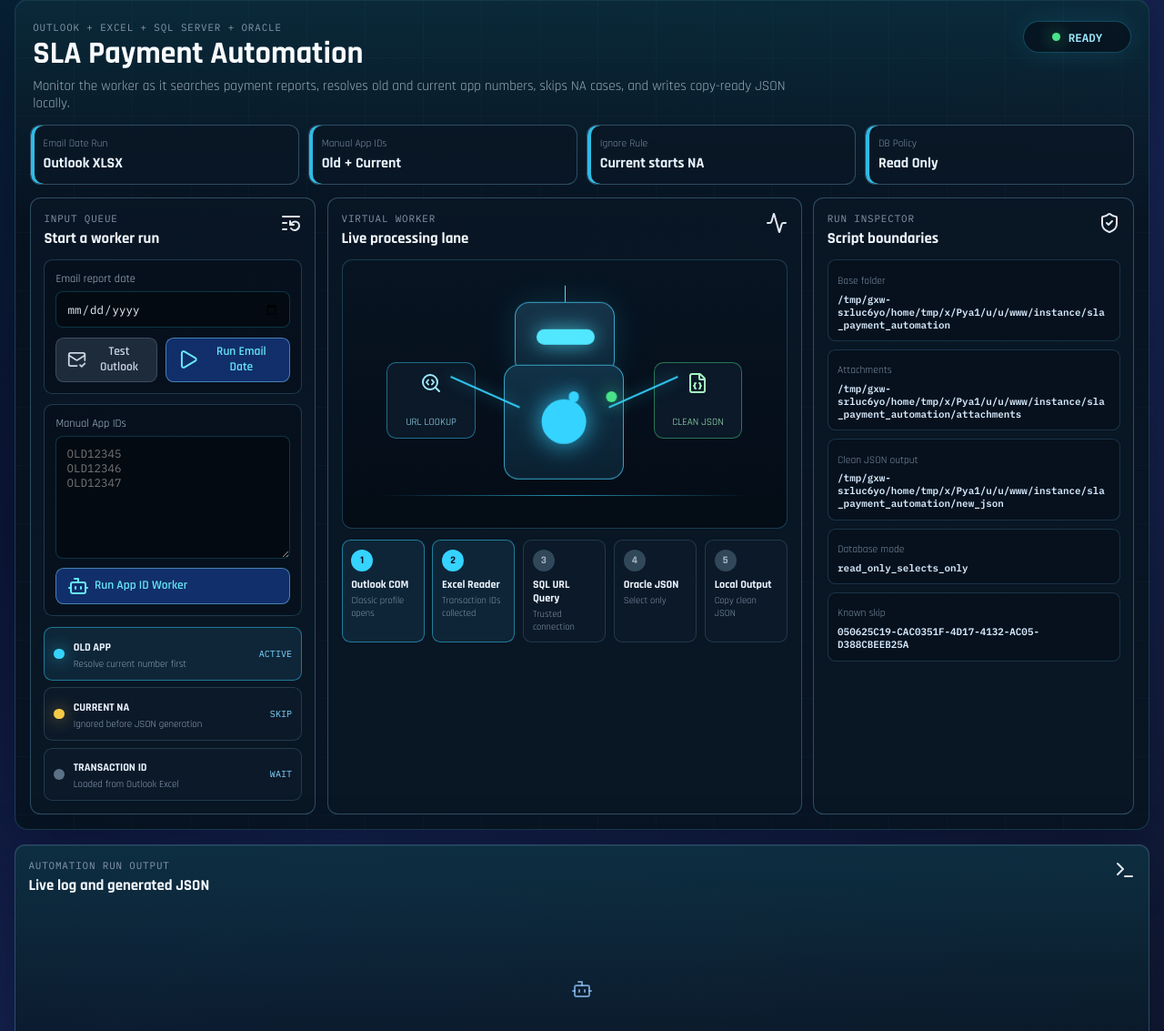
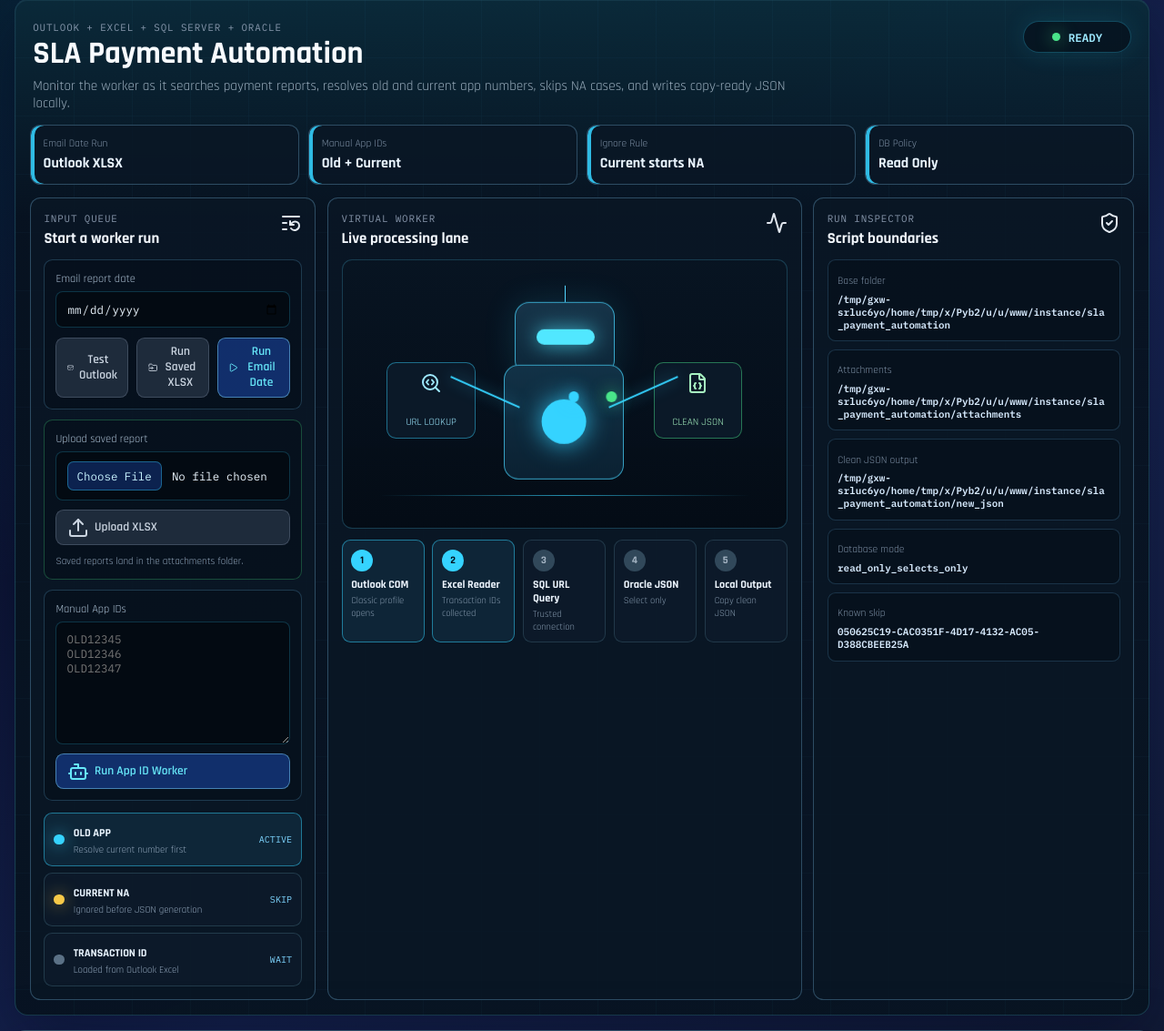
Before and after one commit to desalvatoredaniel/SLA-app, a Flask app: page /sla-payments in a window 1280 px wide. Shown: the part 98-1231 px from the top of the page at 91% size. Run offline with Flask 3, Linux system fonts and the light colour scheme; some libraries are stand-ins or nearby versions.

Commit message:
excel upload

```diff
--- a/app.py
+++ b/app.py
@@ -26,6 +26,7 @@
 from uuid import uuid4
 
 from flask import Flask, jsonify, redirect, render_template, request, url_for
+from werkzeug.utils import secure_filename
 
 from sla_payment_automation import (
     ATTACHMENTS_DIR,
@@ -71,6 +72,7 @@
 _release_tracker_start_lock = threading.Lock()
 PAYMENT_AUTOMATION_LOCK = threading.RLock()
 payment_automation_runs: dict[str, dict[str, Any]] = {}
+PAYMENT_REPORT_EXTENSIONS = {".xlsx", ".xls"}
 
 
 def _env_bool(key: str, default: bool) -> bool:
@@ -3537,6 +3539,45 @@
     return jsonify(run), 202
 
 
+@app.post("/api/payments/run-existing-attachments")
+def run_payment_existing_attachment_automation():
+    run = _start_payment_automation_run(
+        "existing_attachments",
+        {"attachments_dir": str(ATTACHMENTS_DIR)},
+        lambda progress: SLAPaymentAutomationRunner().run_from_existing_attachments(progress=progress),
+    )
+    return jsonify(run), 202
+
+
+@app.post("/api/payments/upload-report")
+def upload_payment_report():
+    uploaded_file = request.files.get("report")
+    if uploaded_file is None or not str(uploaded_file.filename or "").strip():
+        return jsonify({"ok": False, "error": "Choose an Excel report to upload."}), 400
+
+    original_name = str(uploaded_file.filename or "").strip()
+    suffix = Path(original_name).suffix.lower()
+    if suffix not in PAYMENT_REPORT_EXTENSIONS:
+        return jsonify({"ok": False, "error": "Upload an .xlsx or .xls payment report."}), 400
+
+    safe_name = secure_filename(original_name) or f"payment_report_{datetime.now().strftime('%Y%m%d_%H%M%S')}{suffix}"
+    ATTACHMENTS_DIR.mkdir(parents=True, exist_ok=True)
+    destination = ATTACHMENTS_DIR / safe_name
+
+    if destination.exists():
+        destination = ATTACHMENTS_DIR / f"{destination.stem}_{datetime.now().strftime('%Y%m%d_%H%M%S')}{destination.suffix}"
+
+    uploaded_file.save(destination)
+    return jsonify(
+        {
+            "ok": True,
+            "filename": destination.name,
+            "path": str(destination),
+            "attachments_dir": str(ATTACHMENTS_DIR),
+        }
+    )
+
+
 @app.post("/api/payments/run-app-ids")
 def run_payment_app_id_automation():
     payload = request.get_json(silent=True) or {}
--- a/static/app.js
+++ b/static/app.js
@@ -471,12 +471,16 @@
     const emailRunForm = document.querySelector('[data-email-run-form]');
     const emailDateInput = document.querySelector('[data-email-date-input]');
     const outlookTestButton = document.querySelector('[data-outlook-test-button]');
+    const existingAttachmentsButton = document.querySelector('[data-existing-attachments-button]');
+    const reportUploadForm = document.querySelector('[data-report-upload-form]');
+    const reportUploadInput = document.querySelector('[data-report-upload-input]');
+    const reportUploadStatus = document.querySelector('[data-report-upload-status]');
     const appRunForm = document.querySelector('[data-app-run-form]');
     const appIdForm = document.querySelector('[data-app-id-form]');
     const appIdInput = document.querySelector('[data-app-id-input]');
     const runResults = document.querySelector('[data-run-results]');
     const runStatus = document.querySelector('[data-run-status]');
-    const runButtons = Array.from(document.querySelectorAll('[data-email-run-form] button, [data-app-run-form] button, [data-outlook-test-button]'));
+    const runButtons = Array.from(document.querySelectorAll('[data-email-run-form] button, [data-app-run-form] button, [data-outlook-test-button], [data-existing-attachments-button], [data-report-upload-form] button'));
     let runPollTimer = null;
 
     if (!runResults) {
@@ -568,6 +572,14 @@
       runButtons.forEach((button) => {
         button.disabled = isDisabled;
       });
+    }
+
+    function setUploadStatus(message, state) {
+      if (!reportUploadStatus) {
+        return;
+      }
+      reportUploadStatus.textContent = message;
+      reportUploadStatus.className = `upload-status ${state || ''}`.trim();
     }
 
     function getWorkerStepIndex(events) {
@@ -858,6 +870,48 @@
       });
     }
 
+    if (existingAttachmentsButton) {
+      existingAttachmentsButton.addEventListener('click', async () => {
+        await runAutomation(null, '/api/payments/run-existing-attachments', {});
+      });
+    }
+
+    if (reportUploadForm && reportUploadInput) {
+      reportUploadForm.addEventListener('submit', async (event) => {
+        event.preventDefault();
+        const file = reportUploadInput.files && reportUploadInput.files[0];
+        if (!file) {
+          setUploadStatus('Choose an .xlsx report first.', 'error');
+          return;
+        }
+
+        const formData = new FormData();
+        formData.append('report', file);
+        setUploadStatus('Uploading report into attachments...', 'processing');
+
+        try {
+          const response = await fetch('/api/payments/upload-report', {
+            method: 'POST',
+            body: formData,
+          });
+          const body = await response.json();
+          if (!response.ok || !body.ok) {
+            throw new Error(body.error || 'Upload failed.');
+          }
+          setUploadStatus(`Uploaded ${body.filename}`, 'success');
+          runResults.innerHTML = `
+            <div class="automation-result-paths">
+              <p><span>Uploaded report</span><b class="mono">${escapeHtml(body.path || '')}</b></p>
+              <p><span>Next step</span><b>Click Run Saved XLSX to process this file.</b></p>
+            </div>
+          `;
+          refreshIcons();
+        } catch (error) {
+          setUploadStatus(error.message || 'Upload failed.', 'error');
+        }
+      });
+    }
+
     const appForm = appRunForm || appIdForm;
     if (!appForm || !appIdInput) {
       renderEmpty('Choose an email date or paste App IDs, then run the automation.');
--- a/static/styles.css
+++ b/static/styles.css
@@ -1580,6 +1580,21 @@
   padding: 0.62rem 0.7rem;
 }
 
+.worker-run-card input[type='file'] {
+  min-height: 0;
+  cursor: pointer;
+}
+
+.worker-run-card input[type='file']::file-selector-button {
+  margin-right: 0.7rem;
+  border: 1px solid rgba(53, 211, 255, 0.38);
+  border-radius: 0.42rem;
+  background: rgba(37, 99, 235, 0.28);
+  color: #c8f3ff;
+  padding: 0.42rem 0.62rem;
+  font: inherit;
+}
+
 .worker-run-card input {
   min-height: 2.45rem;
 }
@@ -1597,8 +1612,31 @@
 
 .worker-run-actions {
   display: grid;
-  grid-template-columns: minmax(0, 0.9fr) minmax(0, 1.1fr);
+  grid-template-columns: repeat(3, minmax(0, 1fr));
   gap: 0.55rem;
+}
+
+.upload-run-card {
+  border-color: rgba(73, 228, 138, 0.28);
+}
+
+.upload-status {
+  margin: 0;
+  color: #8ea2b7;
+  font-size: 0.7rem;
+  overflow-wrap: anywhere;
+}
+
+.upload-status.success {
+  color: #8ff0b6;
+}
+
+.upload-status.error {
+  color: #fca5a5;
+}
+
+.upload-status.processing {
+  color: #9ee9ff;
 }
 
 .queue-preview {
--- a/templates/sla_payments.html
+++ b/templates/sla_payments.html
@@ -52,11 +52,27 @@
             <i data-lucide="mail-check"></i>
             Test Outlook
           </button>
+          <button class="btn" type="button" data-existing-attachments-button>
+            <i data-lucide="folder-input"></i>
+            Run Saved XLSX
+          </button>
           <button class="btn primary" type="submit">
             <i data-lucide="play"></i>
             Run Email Date
           </button>
         </div>
+      </form>
+
+      <form class="worker-run-card upload-run-card" data-report-upload-form>
+        <label>
+          <span>Upload saved report</span>
+          <input name="report" type="file" accept=".xlsx,.xls" data-report-upload-input />
+        </label>
+        <button class="btn" type="submit">
+          <i data-lucide="upload"></i>
+          Upload XLSX
+        </button>
+        <p class="upload-status" data-report-upload-status>Saved reports land in the attachments folder.</p>
       </form>
 
       <form class="worker-run-card" data-app-run-form>
```
